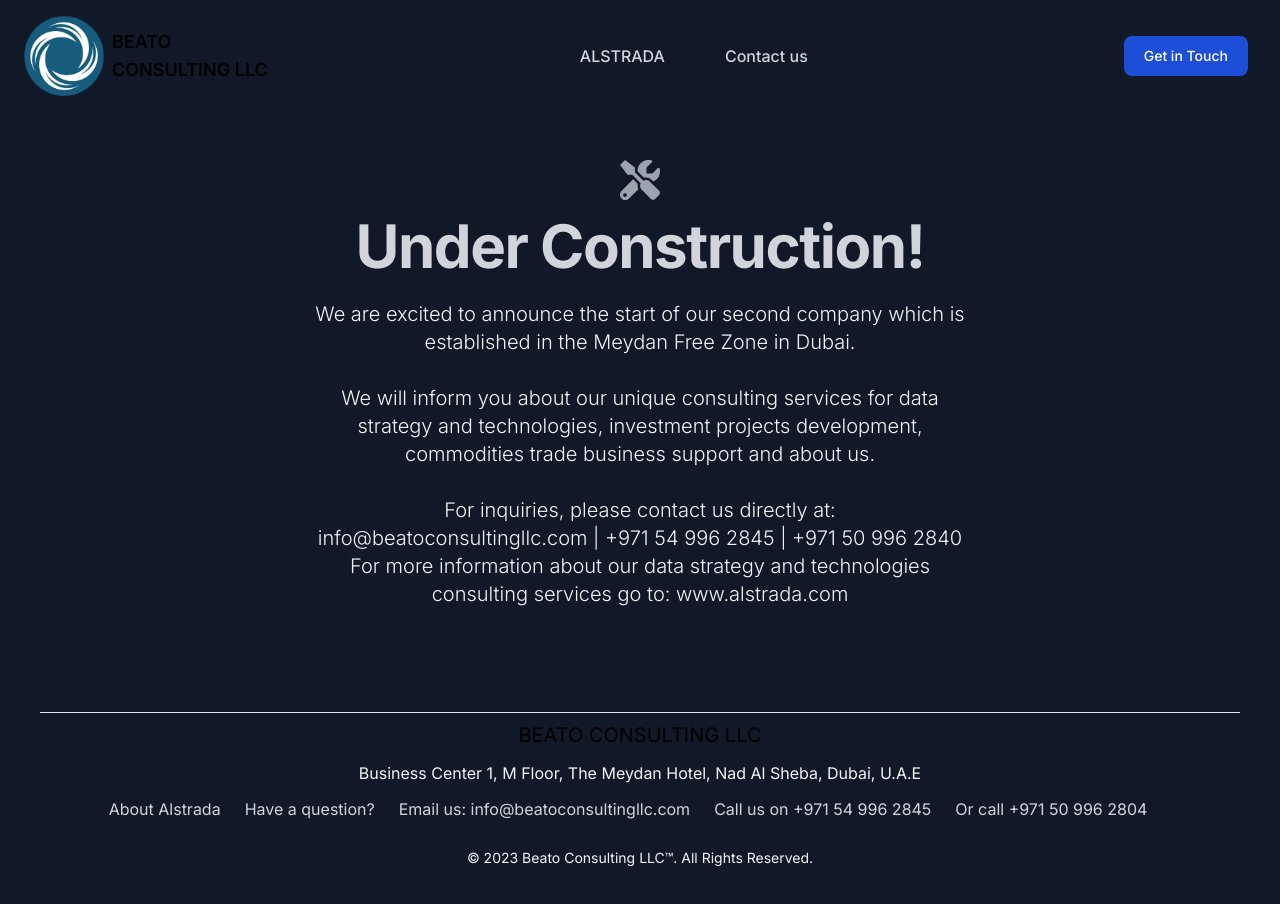
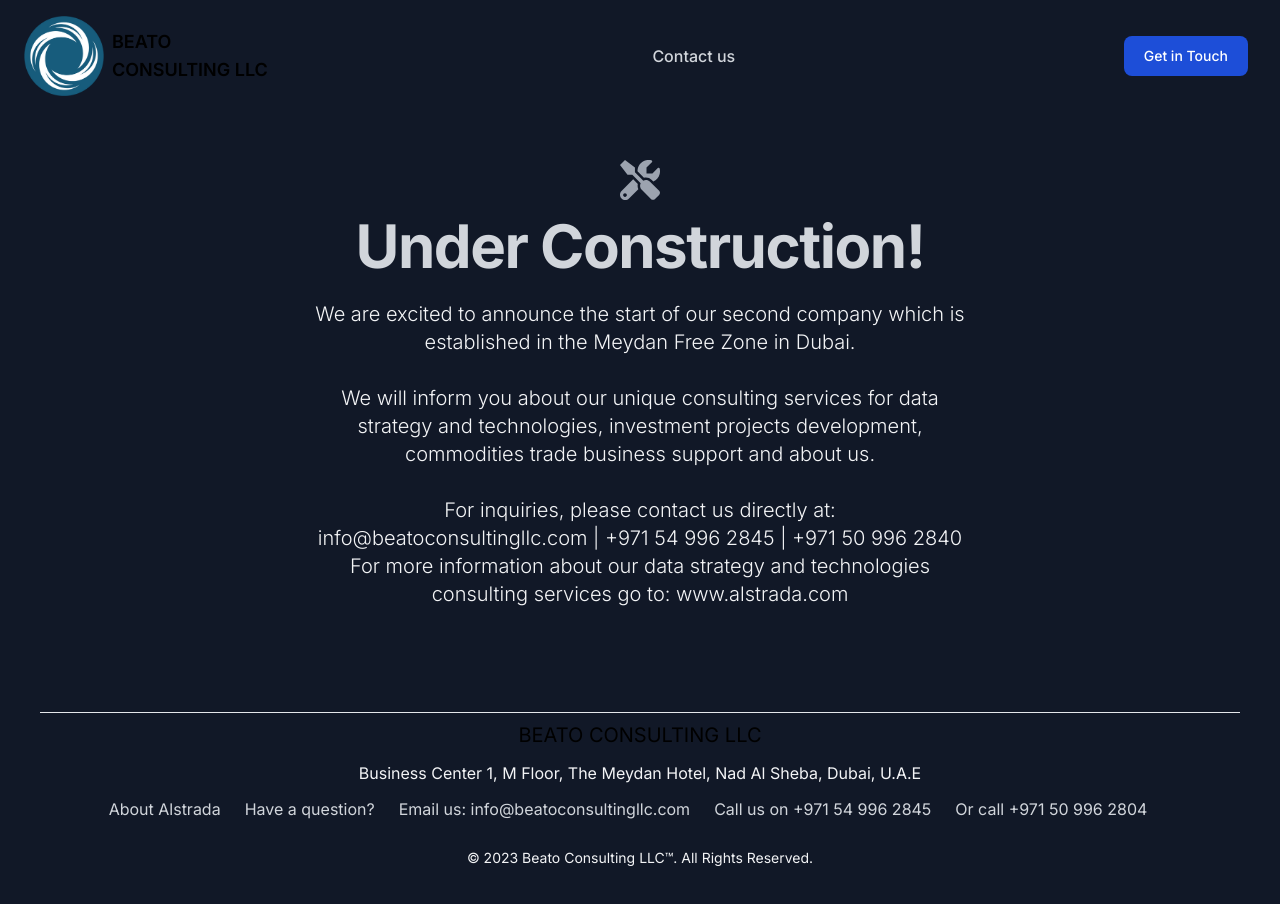
Before and after one commit to IbrahimYemi/beato-construction, a Next.js app: page / in a window 1280 px wide. Shown: the top 904 px of the page. Built offline with nearby package versions, Linux system fonts and the light colour scheme.

Commit message:
header alstrada removed

```diff
--- a/src/app/Header.js
+++ b/src/app/Header.js
@@ -80,15 +80,6 @@
             <ul className="flex flex-col mt-4 font-medium lg:flex-row lg:space-x-8 lg:mt-0">
               <li>
                 <a
-                  href="https://alstrada.com"
-                  target="blank"
-                  className="block py-2 px-2 pr-4 pl-3 text-gray-300 text-center my-2 border-b border-gray-100 hover:bg-gray-500 rounded-md lg:border-0"
-                >
-                  ALSTRADA
-                </a>
-              </li>
-              <li>
-                <a
                   href="tel:+971549962845"
                   className="block py-2 px-2 pr-4 pl-3 text-gray-300 text-center my-2 border-b border-gray-100 hover:bg-gray-500 rounded-md lg:border-0"
                 >
```
